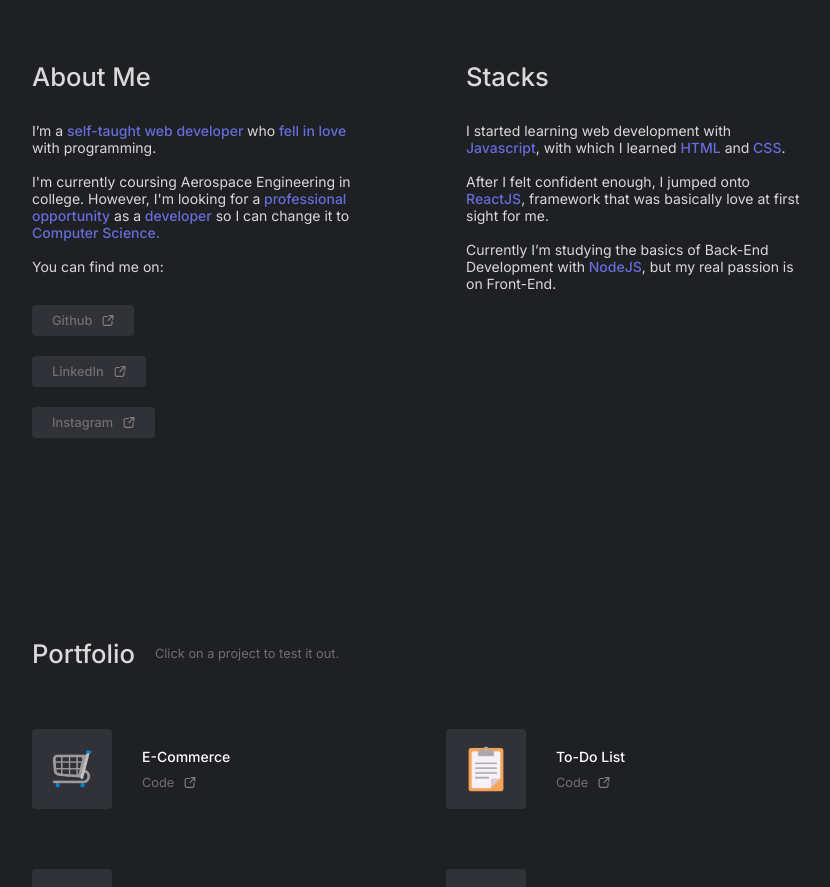
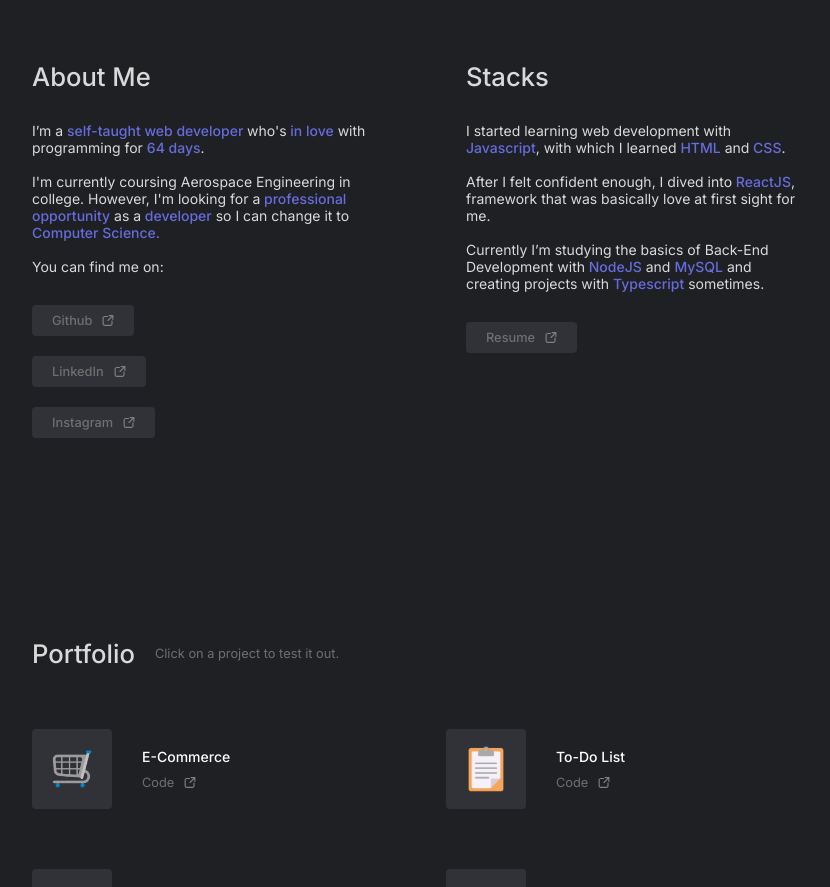
Before and after one commit to antoniopataro/personal-website, a React (Vite) app: page / in a window 1280 px wide. Shown: the part 860-1747 px from the top of the page, without its empty margins (224-1054 px from the left). Built offline with nearby package versions, Linux system fonts and the light colour scheme.

Commit message:
added resume anchor and changed about me

```diff
--- a/src/sections/AboutMe.jsx
+++ b/src/sections/AboutMe.jsx
@@ -85,6 +85,46 @@ const AboutMeContainer = styled.section`
     width: calc(30vw - 50px);
 
     gap: 30px;
+
+    a {
+      display: flex;
+      flex-direction: row;
+
+      width: fit-content;
+
+      gap: 10px;
+      padding: 8px 20px;
+
+      border-radius: 4px;
+
+      text-decoration: none;
+
+      color: ${(props) => props.theme.inactiveText};
+      background-color: ${(props) => props.theme.foreground};
+
+      transition: 0.15s ease;
+      transition-property: color;
+
+      h4 {
+        font-weight: 500;
+      }
+
+      img {
+        pointer-events: none;
+
+        transition: filter 0.15s ease;
+
+        filter: ${(props) => props.theme.imageFilter};
+      }
+
+      :hover {
+        color: ${(props) => props.theme.highlightedText};
+
+        img {
+          filter: ${(props) => props.theme.hoveredImageFilter};
+        }
+      }
+    }
   }
 
   @media (max-width: 1024px) {
@@ -122,6 +162,13 @@ const AboutMeContainer = styled.section`
 function AboutMe() {
   const { theme } = useContext(ThemeContext);
 
+  const currentDate = new Date();
+  const startedStudying = new Date("03/08/2022");
+
+  const daysStudying = Math.round(
+    (currentDate - startedStudying) / (1000 * 60 * 60 * 24)
+  );
+
   return (
     <AboutMeContainer id="about-me" theme={theme}>
       <div id="about-me-container">
@@ -130,9 +177,9 @@ function AboutMe() {
           <p>
             I’m a
             <span className="strong-purple"> self-taught web developer </span>
-            who
-            <span className="strong-purple"> fell in love</span> with
-            programming.
+            who's
+            <span className="strong-purple"> in love</span> with programming for{" "}
+            <span className="strong-purple">{daysStudying} days</span>.
             <br />
             <br />
             I'm currently coursing Aerospace Engineering in college. However,
@@ -170,16 +217,24 @@ function AboutMe() {
             <span className="strong-purple"> CSS</span>.
             <br />
             <br />
-            After I felt confident enough, I jumped onto
+            After I felt confident enough, I dived into
             <span className="strong-purple"> ReactJS</span>, framework that was
             basically love at first sight for me.
             <br />
             <br />
             Currently I’m studying the basics of Back-End Development with
-            <span className="strong-purple"> NodeJS</span>, but my real passion
-            is on Front-End.
+            <span className="strong-purple"> NodeJS</span> and{" "}
+            <span className="strong-purple">MySQL</span> and creating projects
+            with <span className="strong-purple">Typescript</span> sometimes.
           </p>
         </h3>
+        <a
+          href="https://antoniopataro.notion.site/Ant-nio-Pataro-8baa7d3f636a4b67a631e04db007cbb0"
+          target="_blank"
+        >
+          <h4>Resume</h4>
+          <img src={externalIcon} alt="My Resume." width={12} />
+        </a>
       </div>
     </AboutMeContainer>
   );
```
Also changed, not shown: 1 other file (tests, documents, lock files or other folders).
